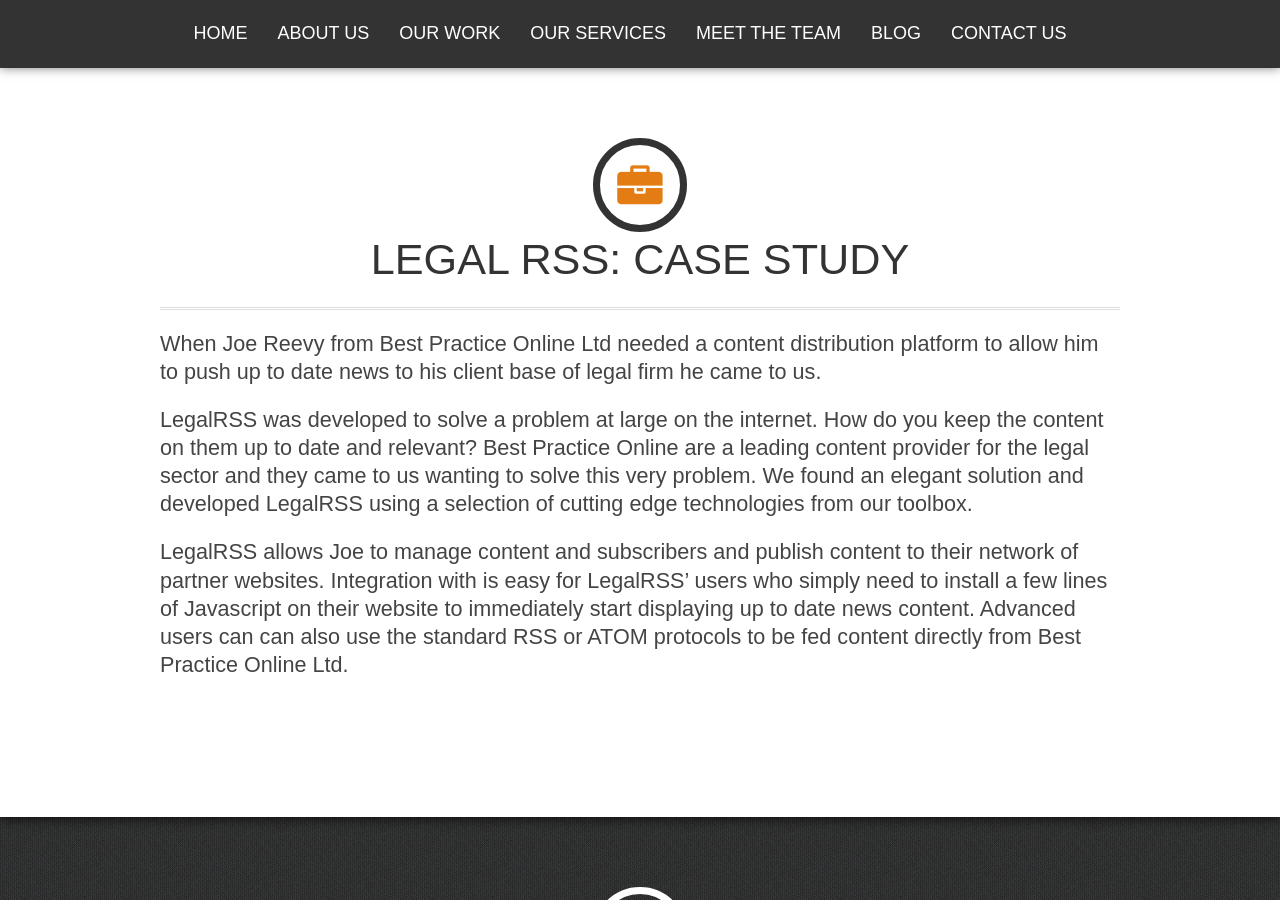
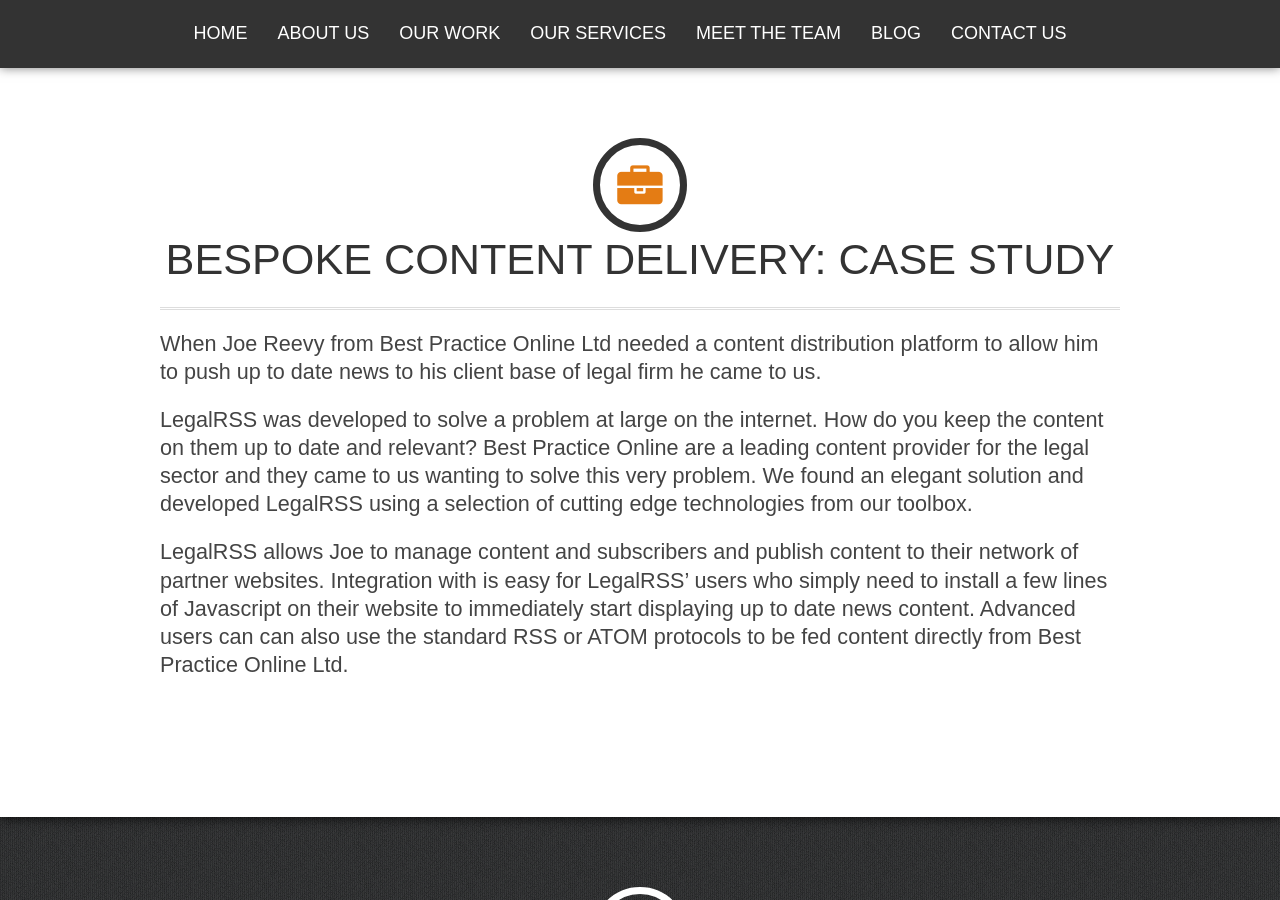
Before and after one commit to gotripod/gotripod.github.io, a Jekyll site: the page built from _case_studies/legal-rss.md, in a window 1280 px wide and 900 px high. Built offline with Jekyll 4.4.1, drawn with Linux system fonts in a browser that asks for light colours; some web fonts are replaced; Markdown is read by kramdown in place of the engine named in the settings; some of the changed lines change nothing that is shown.

Commit message:
Update legal-rss.md

```diff
--- a/_case_studies/legal-rss.md
+++ b/_case_studies/legal-rss.md
@@ -1,6 +1,6 @@
 ---
-title: Legal RSS
-intro: Legal RSS
+title: Bespoke Content Delivery
+intro: LegalRSS was developed to solve a problem at large on the internet. How do you keep the content on them up to date and relevant? LegalRSS allows Best Practice to manage content and subscribers and publish content to their network of partner websites
 layout: case_study
 quote: Go Tripod are a very professional company, we worked closely together throughout our project they gave me the confidence to let them run the process from start to finish... Great job
 ---
```
